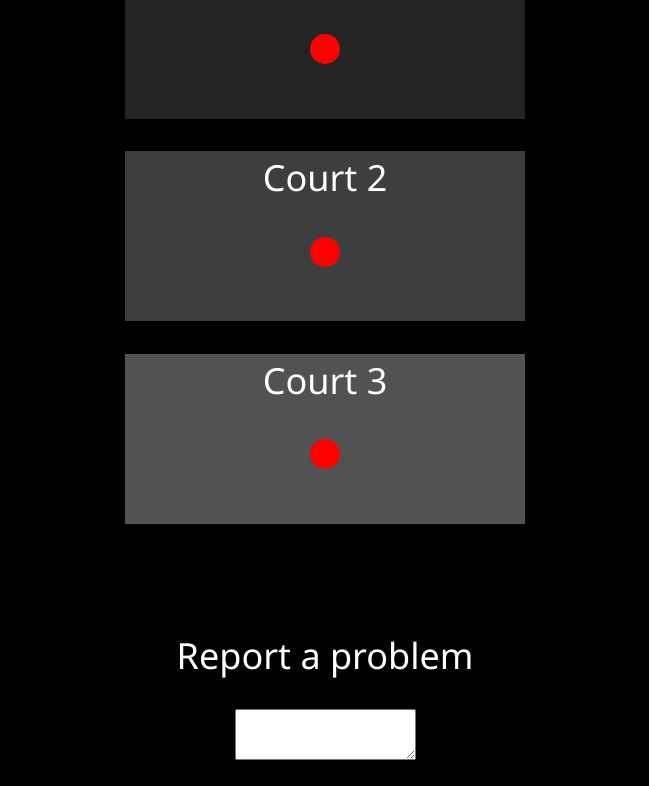
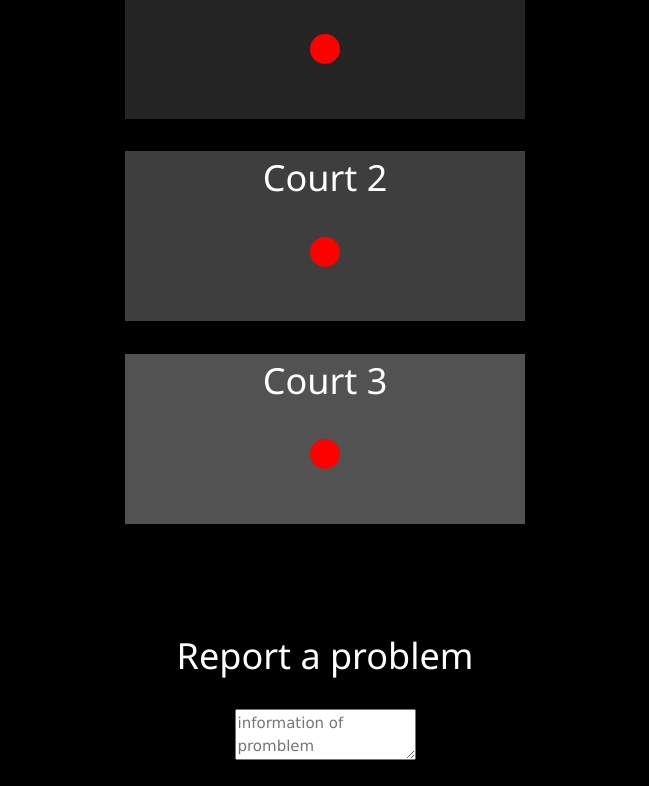
Before and after one commit to fchana/badmintonchecker, a plain HTML site: page webcheck/public_html/index.html in a window 1280 px wide. Shown: the part 84-870 px from the top of the page, without its empty margins (315-964 px from the left). Drawn offline with nearby package versions, Linux system fonts and the light colour scheme; no server answers.

Commit message:
add placeholder
เพิ่มลายน้ำในช่อง report promblem

```diff
--- a/webcheck/public_html/index.html
+++ b/webcheck/public_html/index.html
@@ -50,7 +50,7 @@
         <div class="row">
             <div class="col">
             <h1>Report a problem</h1><br>
-            <textarea row="8" col="30" id="info"></textarea>
+            <textarea row="8" col="30" id="info" placeholder="information of promblem"></textarea>
             <br><br>
             <input type="submit" id="sendcom">
             </div>
```
